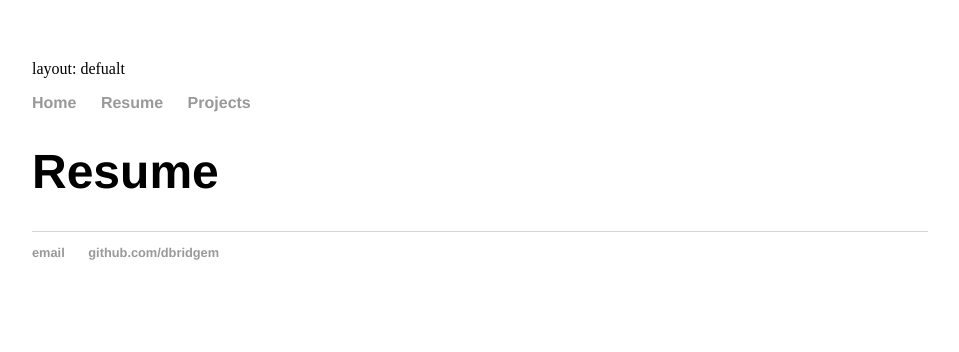
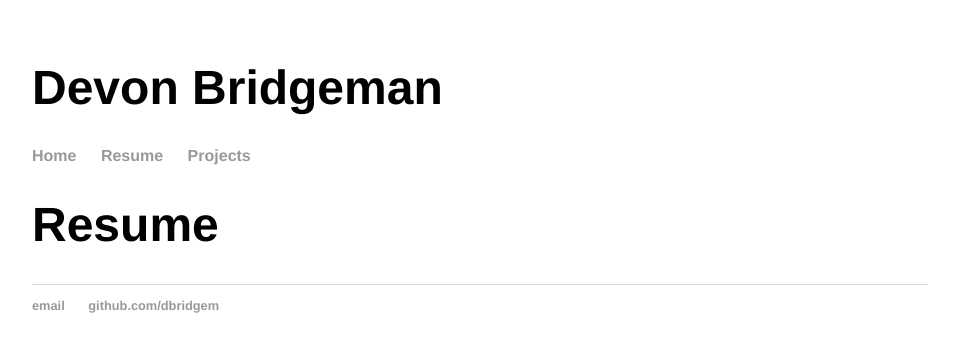
Before and after one commit to dbridgem/dbridgem.github.io, a Jekyll site: the page resume/index.html, which Jekyll copies as it is, in a window 1280 px wide. Shown: the top 352 px of the page, without its empty margins (160-1119 px from the left). Built offline with Jekyll 4.4.1, drawn with Linux system fonts in a browser that asks for light colours.

Commit message:
Update index.html

```diff
--- a/resume/index.html
+++ b/resume/index.html
@@ -1,5 +1,3 @@
-layout: defualt
-
 <!DOCTYPE html>
 	<html>
 		<head>
@@ -9,6 +7,9 @@ layout: defualt
 
 		</head>
 		<body>
+			<h1>
+				Devon Bridgeman
+			</h1>
 			<nav>
 	    		<ul>
 	        		<li><a href="/">Home</a></li>
```
